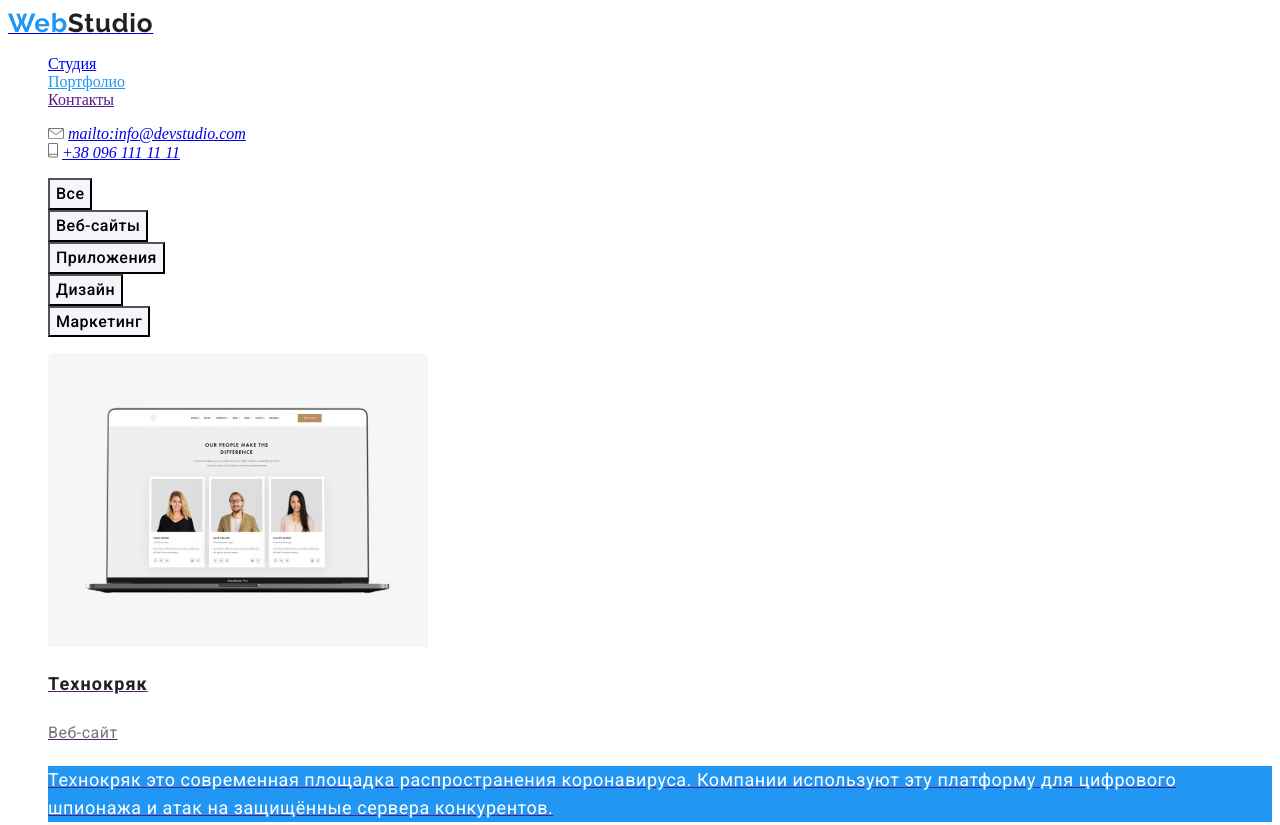
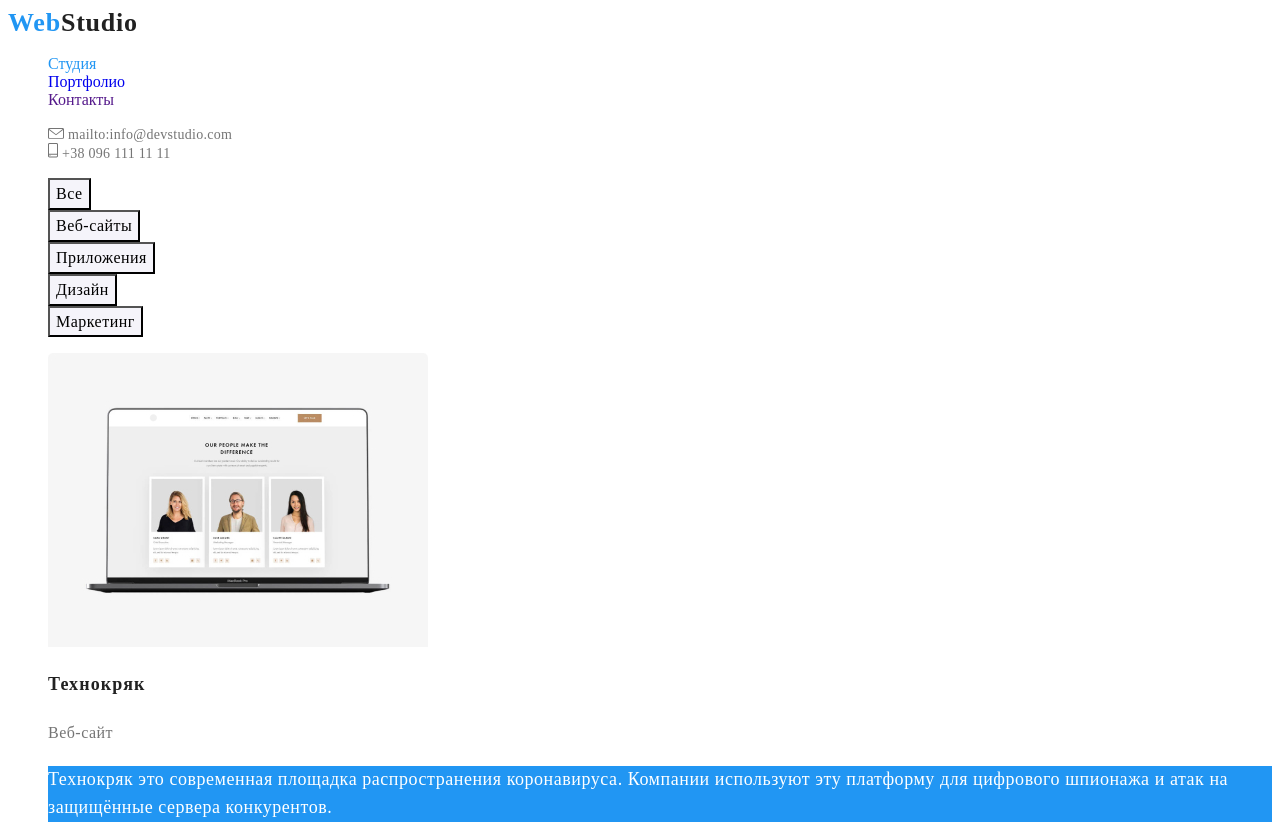
Before and after one commit to Maxim-Shinkarchuk/goit-markup-hw-02, a plain HTML site: page portfolio.html in a window 1280 px wide. Shown: the top 825 px of the page. Drawn offline with Linux system fonts and the light colour scheme.

Commit message:
ДЗ исправление 77777

```diff
--- a/css/styles.css
+++ b/css/styles.css
@@ -8,46 +8,43 @@
 /* стили для боди */
 body{
     background-color:#FFFFFF ;
-    color: var(--primary-text-colorprimary-text-color);
+    color: var(--primary-text-color);
        }
+a{
+        text-decoration: none;
+    }
 /* Убираем маркеры */
 ul {list-style-type: none;}
 
 /* стили для хедера */
 header{
-        color: var(--title-text-color:#212121;);
+        color: var(--title-text-color);
         }
     /*лого*/
-    .logo{
-        color:var(--accent-color);
-        font-family: Raleway; sans-serif;
+
+
+    .logo > span {
+        color: var(--accent-color);
+     }
+
+    .logo.header{
+        color: var(--title-text-color);
+        font-family: Raleway sans-serif;
         font-style: normal;
         font-weight: bold;
         font-size: 26px;
         line-height: 1.19;
         letter-spacing: 0.03em;
-        text-decoration: none;
-        }
-    .logo-header{
-        color: var(--title-text-color);
-        font-family: Raleway; sans-serif;
+                }
+    .logo.footer{
+        color: var(--accent-background-color);
+        font-family: Raleway sans-serif;
         font-style: normal;
         font-weight: bold;
         font-size: 26px;
         line-height: 1.19;
         letter-spacing: 0.03em;
-        text-decoration: none;
-        }
-    .logo-footer{
-        color: var(--accent-background-color);
-        font-family: Raleway; sans-serif;
-        font-style: normal;
-        font-weight: bold;
-        font-size: 26px;
-        line-height: 1.19;
-        letter-spacing: 0.03em;
-        text-decoration: none;
-        }
+                }
 
     /*стиль навигации*/
     .site-nav .list {
@@ -62,8 +59,17 @@ header{
         color:var(--accent-color);
 }
     /*стиль адреса*/
-              }
-    .adress .list {var(--title-text-color:#212121;)}
+
+    .address-contact {
+        color:var(--primary-text-color);
+        font-family: Roboto sans-serif;
+        font-style: normal;
+        font-weight: 500;
+        font-size: 14px;
+        line-height: 1.14;
+        letter-spacing: 0.02em;
+    }
+    .address-contact:hover, .address-contact:focus, .address-contact:active
 
     .adress-link:hover,
     .adress-link:focus{
@@ -72,7 +78,7 @@ header{
     /*стиль кнопок*/
     .button.primary{
         color: var(--title-second-text-color);
-        font-family: Roboto; sans-serif;
+        font-family: Roboto sans-serif;
         font-style: normal;
         font-weight: bold;
         font-size: 16px;
@@ -85,7 +91,7 @@ header{
         }
         .button-second .text-button{
             color: var(--title-second-text-color);
-            font-family: Roboto; sans-serif;
+            font-family: Roboto sans-serif;
             font-style: normal;
             font-weight: 900;
             font-size: 16px;
@@ -103,7 +109,7 @@ header{
 
         .button-list .button {
                 background-color: var(--accent-background-color);
-                font-family: Roboto; sans-serif;
+                font-family: Roboto sans-serif;
                 font-style: normal;
                 font-weight: 500;
                 font-size: 16px;
@@ -130,7 +136,7 @@ header{
     }
     .features .title{
         color: var(--title-text-color);
-        font-family: Roboto; sans-serif;
+        font-family: Roboto sans-serif;
         font-style: normal;
         font-weight: bold;
         font-size: 14px;
@@ -147,7 +153,7 @@ header{
 
     .features .text{
         color: var(--primary-text-color);
-        font-family: Roboto; sans-serif;
+        font-family: Roboto sans-serif;
         font-style: normal;
         font-weight: normal;
         font-size: 14px;
@@ -156,7 +162,7 @@ header{
         }
         /*наш профиль*/
     .profile .title{
-            font-family: Roboto; sans-serif;
+            font-family: Roboto sans-serif;
         font-style: normal;
         font-weight: bold;
         font-size: 36px;
@@ -168,7 +174,7 @@ header{
     .profile .text-title {
         color: var(--title-second-text-color);
         background: rgba(47, 48, 58, 0.8);
-        font-family: Roboto; sans-serif;
+        font-family: Roboto sans-serif;
         font-style: normal;
         font-weight: bold;
         font-size: 14px;
@@ -182,7 +188,7 @@ header{
     }
     .team .team-title{
         color: var(--title-text-color);
-        font-family: Roboto; sans-serif;
+        font-family: Roboto sans-serif;
         font-style: normal;
         font-weight: bold;
         font-size: 36px;
@@ -192,7 +198,7 @@ header{
     }
     .team .team-name{
         background-color: var(--accent-background-color);
-        font-family: Roboto; sans-serif;
+        font-family: Roboto sans-serif;
         font-style: normal;
         font-weight: 500;
         font-size: 16px;
@@ -201,7 +207,7 @@ header{
     }
     .team .team-text{
         color: var(--primary-text-color);
-        font-family: Roboto; sans-serif;
+        font-family: Roboto sans-serif;
         font-style: normal;
         font-weight: normal;
         font-size: 16px;
@@ -221,7 +227,7 @@ header{
     }
     .clients .clients-title{
         color: var(--title-text-color);
-        font-family: Roboto; sans-serif;
+        font-family: Roboto sans-serif;
         font-style: normal;
         font-weight: bold;
         font-size: 36px;
@@ -241,7 +247,7 @@ header{
     }
     .production .production-title{
         color: var(--title-text-color);
-        font-family: Roboto; sans-serif;
+        font-family: Roboto sans-serif;
         font-style: normal;
         font-weight: bold;
         font-size: 18px;
@@ -250,7 +256,7 @@ header{
     }
     .production .name{
      color: var(--primary-text-color);
-     font-family: Roboto; sans-serif;
+     font-family: Roboto sans-serif;
      font-style: normal;
      font-weight: normal;
      font-size: 16px;
@@ -260,7 +266,7 @@ header{
     .production .hide-text{
         background-color: var(--accent-color);
         color: var(--title-second-text-color);
-        font-family: Roboto; sans-serif;
+        font-family: Roboto sans-serif;
         font-style: normal;
         font-weight: normal;
         font-size: 18px;
@@ -274,7 +280,7 @@ header{
     }
     .footer .adress{
         color:var(--title-second-text-color) ;
-        font-family: Roboto; sans-serif;
+        font-family: Roboto sans-serif;
         font-style: normal;
         font-weight: normal;
         font-size: 14px;
@@ -283,7 +289,7 @@ header{
     }
     .footer .contact{
         color:rgba(255, 255, 255, 0.6) ;
-        font-family: Roboto; sans-serif;
+        font-family: Roboto sans-serif;
         font-style: normal;
         font-weight: normal;
         font-size: 14px;
@@ -293,7 +299,7 @@ header{
 
      .footer .slogan{
         color: var(--title-second-text-color);
-        font-family: Roboto; sans-serif;
+        font-family: Roboto sans-serif;
         font-style: normal;
         font-weight: bold;
         font-size: 14px;
@@ -304,7 +310,7 @@ header{
 
       .footer .copyright{
         color: rgba(255, 255, 255, 0.4);
-        font-family: Roboto; sans-serif;
+        font-family: Roboto sans-serif;
         font-style: normal;
         font-weight: normal;
         font-size: 12px;
--- a/portfolio.html
+++ b/portfolio.html
@@ -12,18 +12,16 @@
     <header>
     <!--Меню навигации-->
     <nav>
-        <a href="./index.html">
-             <span class="logo">Web</span><span class="logo-header">Studio</span>
-        </a>
+        <a class="logo header" href="./index.html"><span>Web</span>Studio</a>
         <ul class="site-nav list">
         <li>
-            <a href="./index.html" class="link">
+            <a href="./index.html" class="link curent">
                 Студия
             </a>
          </li>
 
         <li>
-            <a href="./portfolio.html" class="link curent">
+            <a href="./portfolio.html" class="link">
                 Портфолио
             </a>
         </li>
@@ -38,16 +36,16 @@
 
         <!--Связь-->
         <address>
-            <ul class="adress list">
+            <ul>
                 <li>
                     <img src="./images/contacts/envelope.svg" alt="Email">
-                    <a href="mailto:info@devstudio.com" class="adress-link">
+                    <a href="mailto:info@devstudio.com" class="address-contact">
                         mailto:info@devstudio.com
                     </a>
                 </li>
                 <li>
                     <img src="./images/contacts/smartphone.svg" alt="Smartphone">
-                    <a href="tel:+380961111111" class="adress-link">+38 096 111 11 11</a>
+                    <a href="tel:+380961111111" class="address-contact">+38 096 111 11 11</a>
                 </li>
             </ul>
         </address>
@@ -155,8 +153,7 @@
     </main><!--Footer-->
     <footer class="footer">
         <div>
-            <a href="./index.html"
-            ><span class="logo">Web</span><span class="logo-footer">Studio</span></a>
+            <a class="logo footer" href="./index.html"><span>Web</span>Studio</a>
             <address>
             <p class="adress">г. Киев, пр-т Леси Украинки, 26 </p>
             <a href="mailto:info@example.com" class="contact">info@example.com</a>
```
Also changed, not shown: index.html (+5 -8 lines).
